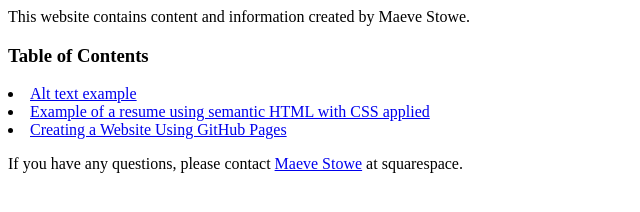
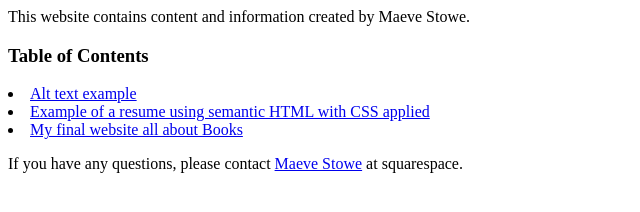
Before and after one commit to Mstowe13/Mstowe13, a plain HTML site: page index.html in a window 1280 px wide. Shown: the whole page, without its empty margins (0-640 px from the left). Drawn offline with Linux system fonts and the light colour scheme.

Commit message:
Update index.html

```diff
--- a/index.html
+++ b/index.html
@@ -10,7 +10,7 @@ This website contains content and information created by Maeve Stowe.
 	<h3>Table of Contents</h3>
 <li><a href="https://codepen.io/Maeve-Stowe/pen/dyaXvrg">Alt text example</a></li>
 <li><a href="https://codepen.io/profgamble/pen/VwqmMbp">Example of a resume using semantic HTML with CSS applied</a></li>
-<li><a href="https://profgamble.github.io/create-a-site.html">Creating a Website Using GitHub Pages</a></li>
+<li><a href="https://mauve-flatworm-l2y4.squarespace.com/config/pages">My final website all about Books</a></li>
 </p>
 If you have any questions, please contact <a href="https://mauve-flatworm-l2y4.squarespace.com/config/pages">Maeve Stowe</a> at squarespace.
 </body>
```
